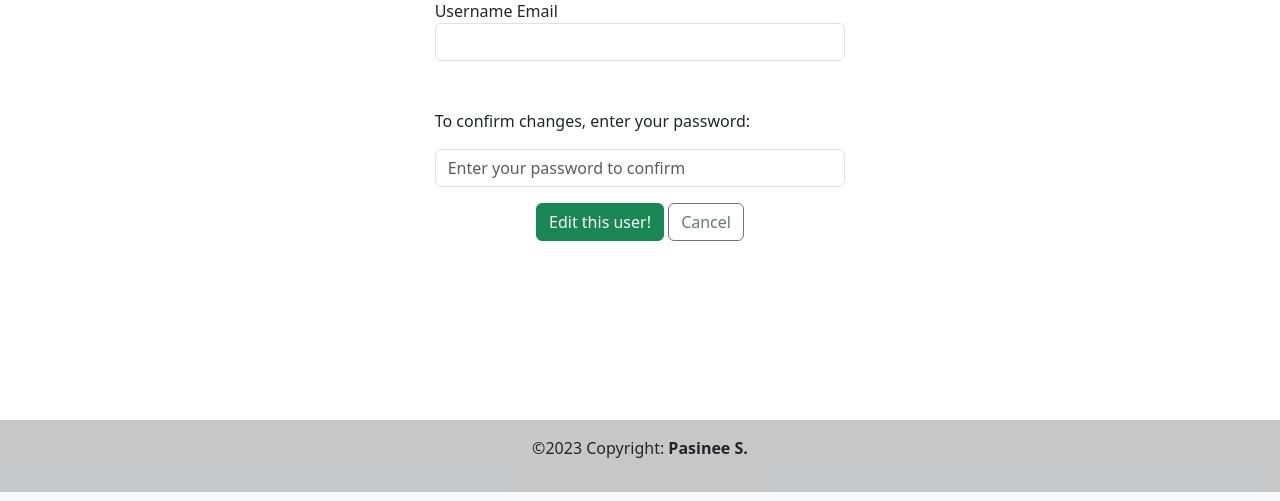
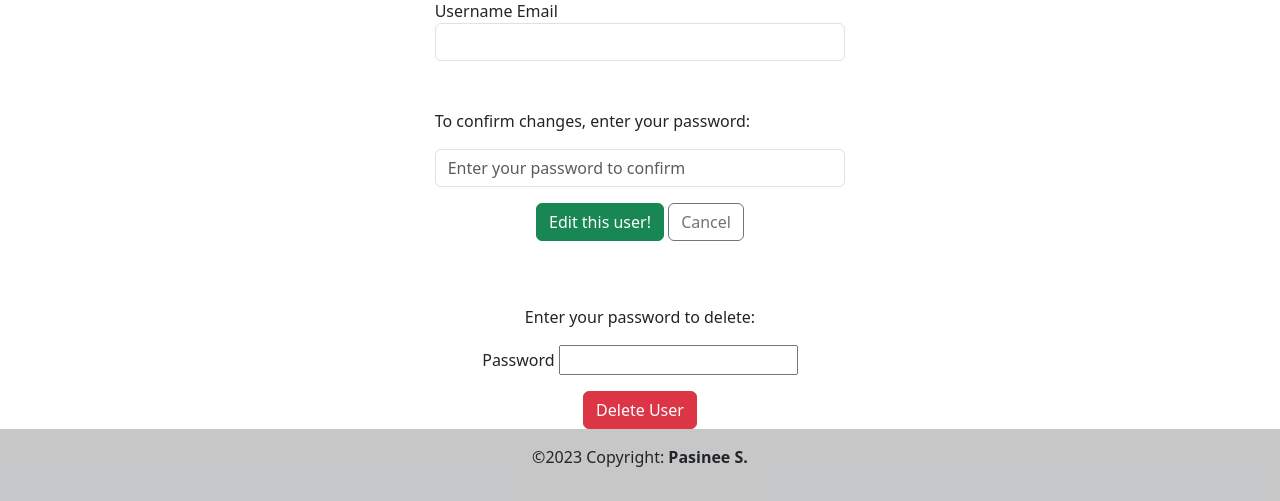
Before and after one commit to pasinee-sb/capstone_project_1, a Flask app: template templates/edit_user.html in a window 1280 px wide. Shown: the part 308-809 px from the top of the page. Run offline with Flask 3, Linux system fonts and the light colour scheme; the template is opened without the code that fills it: values that come from a table or form of the project are taken from there, others are empty; parts of the project's set-up code (start-up, migrations or seed data) failed here and were passed over; some libraries are stand-ins or nearby versions.

Commit message:
add delete user

```diff
--- a/app.py
+++ b/app.py
@@ -325,6 +325,19 @@ def user_profile(user_id):
     return redirect('/')
 
 
+@app.route('/users/<int:user_id>/delete', methods=['POST'])
+def delete_user(user_id):
+    if g.user.id == user_id:
+        do_logout()
+        db.session.delete(g.user)
+        db.session.commit()
+        flash("we are sad to see you go", "danger")
+        return redirect("/")
+    else:
+        flash("You are not authorized to delete this user.", "danger")
+        return redirect("/")
+
+
 @ app.route('/users/<int:user_id>/dashboard')
 def show_user_dashboard(user_id):
     if g.user.id == user_id:
--- a/templates/edit_user.html
+++ b/templates/edit_user.html
@@ -32,4 +32,15 @@
     </form>
   </div>
 </div>
+<div class="edit-btn-area mt-3 text-center">
+  <form action="{{ url_for('delete_user', user_id=g.user.id) }}" method="post">
+    <p class="mt-5">Enter your password to delete:</p>
+    <label for="password">Password</label>
+    <input type="text" id="password" name="password">
+    <div class="edit-btn-area mt-3 text-center">
+      <button type="submit" class="btn btn-danger">Delete User</button>
+    </div>
+  </form>
+</div>
+
 {%endblock%}
```
